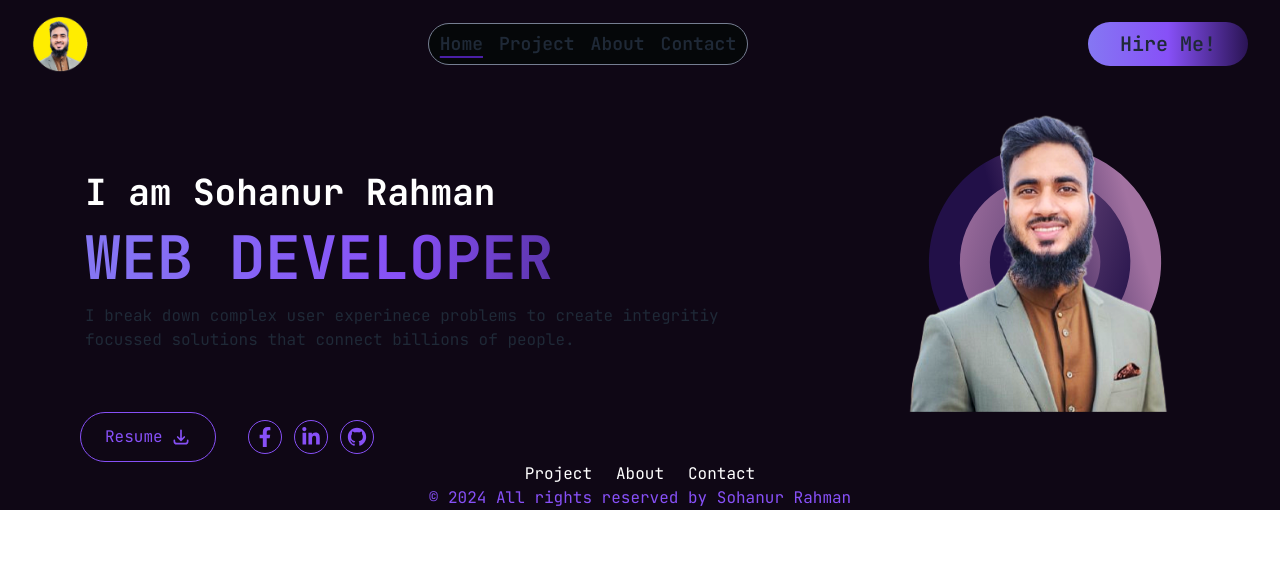
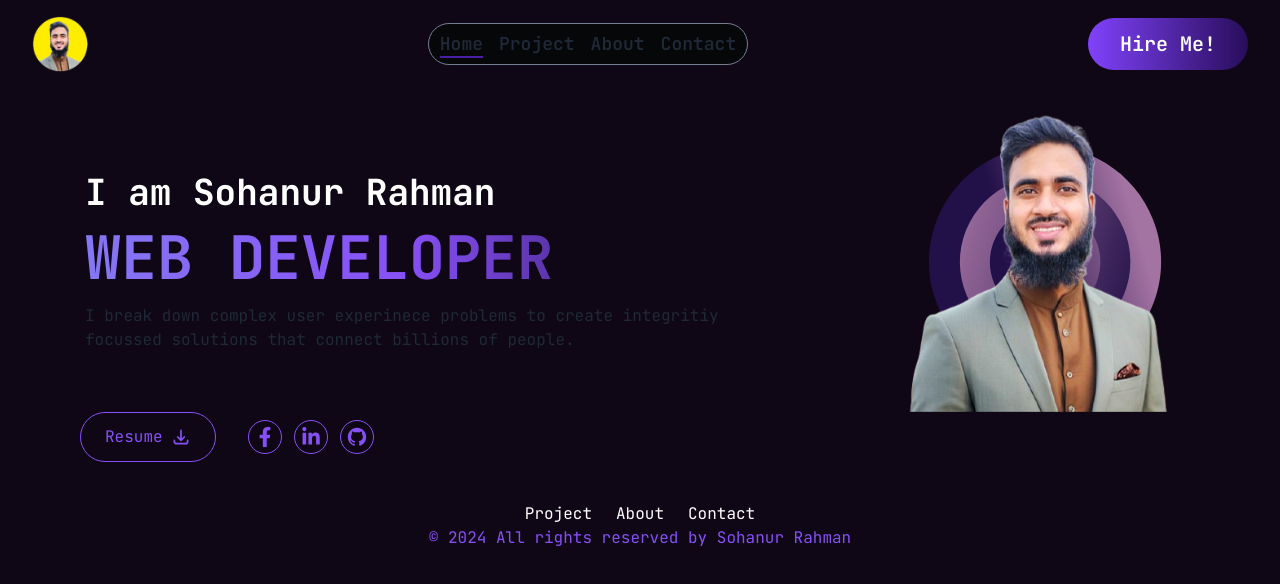
Before and after one commit to Sohan1928/sohan-portfolio, a React (Vite) app: page / in a window 1280 px wide. Shown: the top 584 px of the page. Built offline with nearby package versions, Linux system fonts and the light colour scheme.

Commit message:
hire me and download resume button style complete

```diff
--- a/src/Layout/Root.jsx
+++ b/src/Layout/Root.jsx
@@ -5,7 +5,7 @@ import Footer from "../pages/Shared/Footer/Footer";
 
 const Root = () => {
   return (
-    <div className="bg-[#0F0715]">
+    <div className="bg-[#0F0715] md:h-screen">
       <div className="mx-auto max-w-7xl jet-brains">
         <Navbar></Navbar>
         <Outlet></Outlet>
--- a/src/pages/Home/Banner/DownloadCv.jsx
+++ b/src/pages/Home/Banner/DownloadCv.jsx
@@ -6,10 +6,10 @@ import { GrGithub } from "react-icons/gr";
 
 const DownloadCv = () => {
   return (
-    <div className="items-center md:gap-8 md:flex">
+    <div className="items-center pb-10 md:gap-8 md:flex">
       <div className="flex justify-center">
         <a href="SR_resume.pdf" download="Sohanur_Rahman_CV.pdf">
-          <button className="flex items-center text-center gap-2 px-6 py-3 text-[#8750f7] bg-transparent border border-[#8750f7] rounded-full">
+          <button className="flex items-center text-center gap-2 px-6 py-3 text-[#8750f7] bg-transparent border border-[#8750f7] rounded-full hover:bg-gradient-to-r from-[#8577f3] to-[#4819a0] bg-[length:200%_200%] bg-right hover:bg-left transition-all duration-70000 ease-in-out hover:text-white">
             Resume
             <span className="text-xl">
               <HiOutlineDownload />
--- a/src/pages/Shared/Navbar/Navbar.jsx
+++ b/src/pages/Shared/Navbar/Navbar.jsx
@@ -28,7 +28,7 @@ const Navbar = () => {
       </div>
       {/* Button Section */}
       <div>
-        <button className="py-2 text-xl px-8 font-semibold rounded-full bg-gradient-to-r from-[#8577f3] via-[#8750f7] to-[#2a1454] hidden md:inline-block">
+        <button className="py-3 text-xl text-white px-8 font-semibold rounded-full bg-gradient-to-r from-[#8577f3] via-[#8042fb] to-[#280d5a] hidden md:inline-block hover:bg-gradient-to-l bg-[length:200%_200%] bg-right hover:bg-left transition-all duration-1000 ease-in-out">
           Hire Me!
         </button>
       </div>
@@ -36,7 +36,7 @@ const Navbar = () => {
       <div className="md:hidden">
         <button
           onClick={toggleMenu}
-          className="flex items-center px-3 py-2 text-gray-400 border border-[#8750f7] rounded"
+          className="flex items-center px-3 py-2 text-white border border-[#8750f7] rounded"
         >
           <svg
             className="w-6 h-6"
@@ -54,15 +54,13 @@ const Navbar = () => {
           </svg>
         </button>
       </div>
-      {/* Dropdown Menu for Small Devices */}
-      {/* {isOpen && (
-        <div className="absolute top-16 left-0 right-0 z-10 bg-[#0F0715] border border-[#8750f7] mx-2 rounded-lg md:hidden"> */}
+
       <div
         className={`overflow-hidden transition-all duration-500 ease-in-out ${
           isOpen ? "max-h-60 opacity-100" : "max-h-0 opacity-0"
         } md:hidden bg-[#0F0715] border border-[#8750f7] mx-2 mt-2 rounded-lg absolute top-16 left-0 right-0 z-10`}
       >
-        <nav className="flex flex-col items-center p-4 space-y-2 text-lg font-semibold">
+        <nav className="flex flex-col items-center p-4 space-y-2 text-lg font-semibold text-white">
           <NavLink to="/" onClick={() => setIsOpen(false)}>
             Home
           </NavLink>
@@ -75,7 +73,7 @@ const Navbar = () => {
           <NavLink to="/contact" onClick={() => setIsOpen(false)}>
             Contact
           </NavLink>
-          <button className="py-2 text-xl px-8 font-semibold rounded-full bg-gradient-to-r from-[#8577f3] via-[#8750f7] to-[#2a1454]">
+          <button className="py-2 text-white text-xl px-8 font-semibold rounded-full bg-gradient-to-r from-[#8577f3] via-[#8750f7] to-[#2a1454]">
             Hire Me!
           </button>
         </nav>
```
